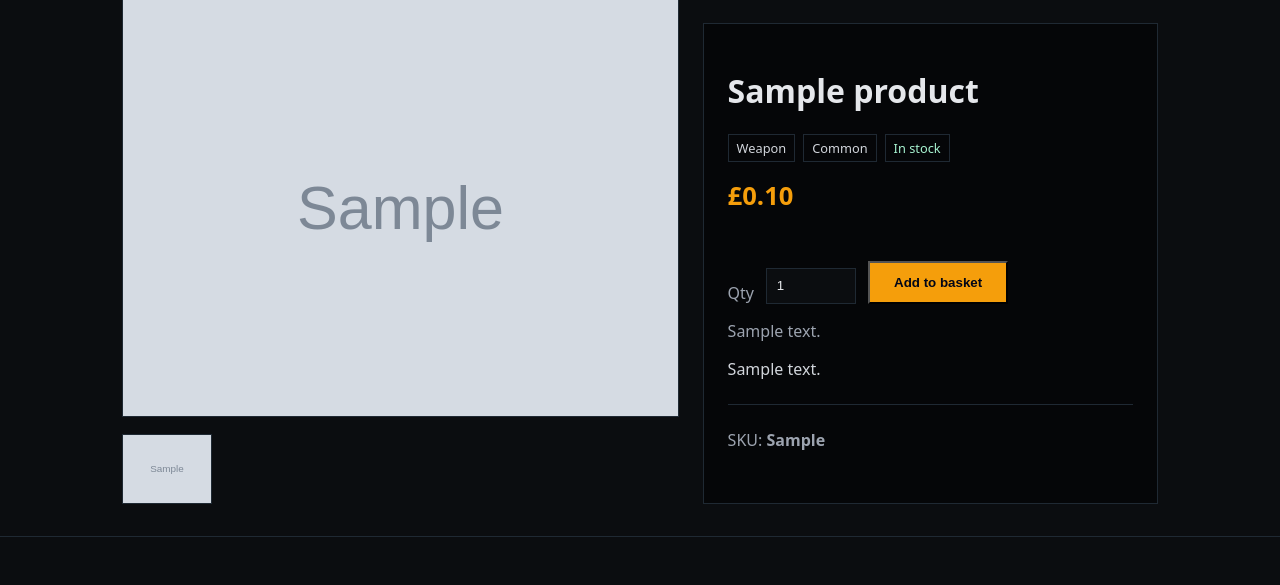
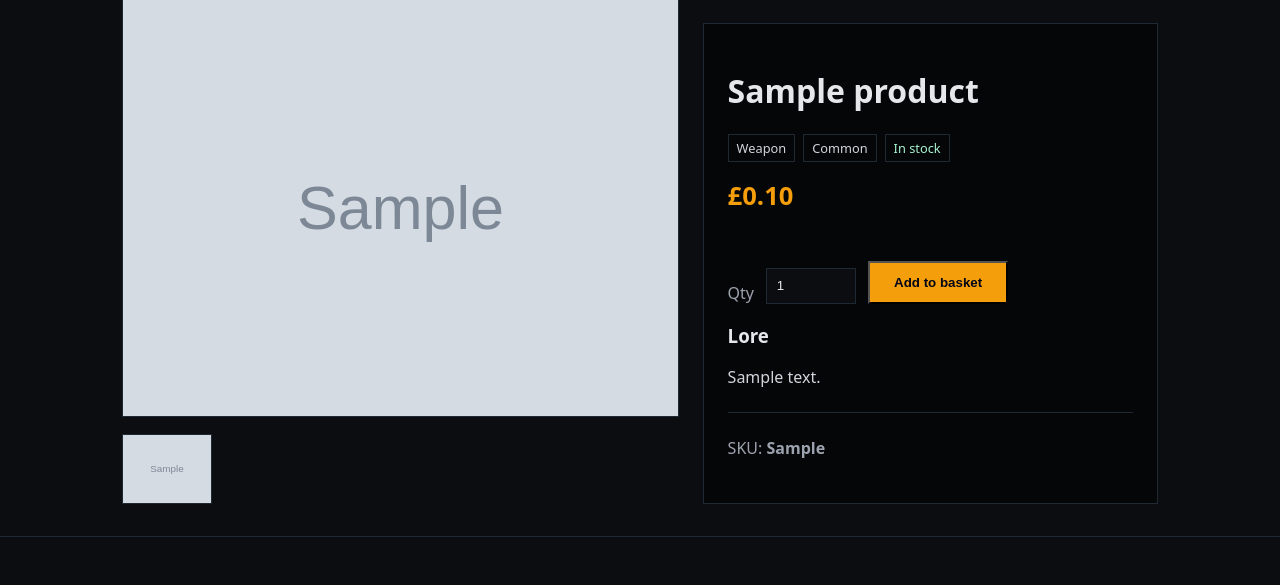
Before and after one commit to TGOSS1984/ashen-emporium, a Django app: a page that uses templates/catalog/product_detail.html in a window 1280 px wide. Shown: the part 166-751 px from the top of the page. Run offline with Django 4.2, Linux system fonts and the light colour scheme; tables that the repository leaves empty hold one stand-in row (values such as "Sample post"); grey boxes marked "Sample" are stand-in pictures.

Commit message:
fix(ui): avoid repeating lore snippet on product detail pages

```diff
--- a/templates/catalog/product_detail.html
+++ b/templates/catalog/product_detail.html
@@ -50,9 +50,7 @@
         <p class="muted">This item is currently unavailable.</p>
         {% endif %}
 
-        {% if product.short_description %}
-            <p class="muted">{{ product.short_description }}</p>
-        {% endif %}
+        <h3 class="section-title">Lore</h3>
 
         {% if product.description %}
             <div class="lore">
```
